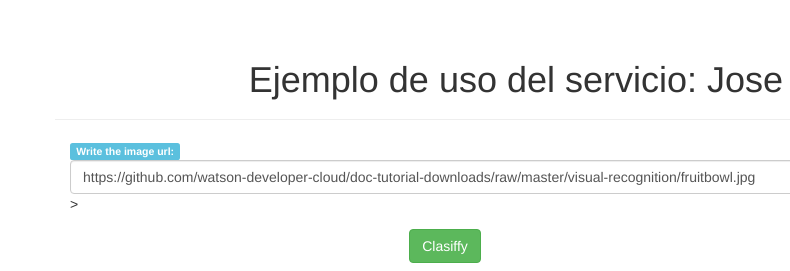
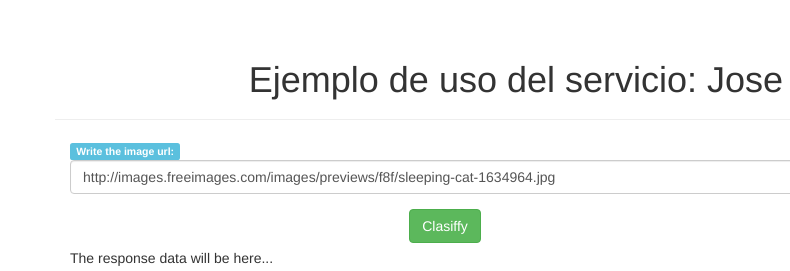
Before and after one commit to jslcasta/CloudComputingUNED-jcastro581, a website: page public/visual.html in a window 1280 px wide. Shown: the top 271 px of the page, 0-790 px from the left. Drawn offline with nearby package versions, Linux system fonts and the light colour scheme; files whose address does not match are found by name.

Commit message:
Image in visual.html and index.html fixed

```diff
--- a/public/visual.html
+++ b/public/visual.html
@@ -21,8 +21,8 @@
             	<span class="label label-info">Write the image url:</span>
             </div>
             <div class="form-group">
-                <input class="form-control" type="url" required id="image_url" size="80" <!--placeholder="https://github.com/watson-developer-cloud/doc-tutorial-downloads/raw/master/visual-recognition/fruitbowl.jpg"/
-                    value="https://github.com/watson-developer-cloud/doc-tutorial-downloads/raw/master/visual-recognition/fruitbowl.jpg"-->>
+                <input class="form-control" type="url" required id="image_url" size="80" placeholder="http://images.freeimages.com/images/previews/f8f/sleeping-cat-1634964.jpg"/
+                    value="http://images.freeimages.com/images/previews/f8f/sleeping-cat-1634964.jpg">
             </div>
             <div class="text-center">
                 <input class="btn btn-success" id="callServiceBtn" type="button" value="Clasiffy">
```
Also changed, not shown: public/index.html (+1 -1 lines).
